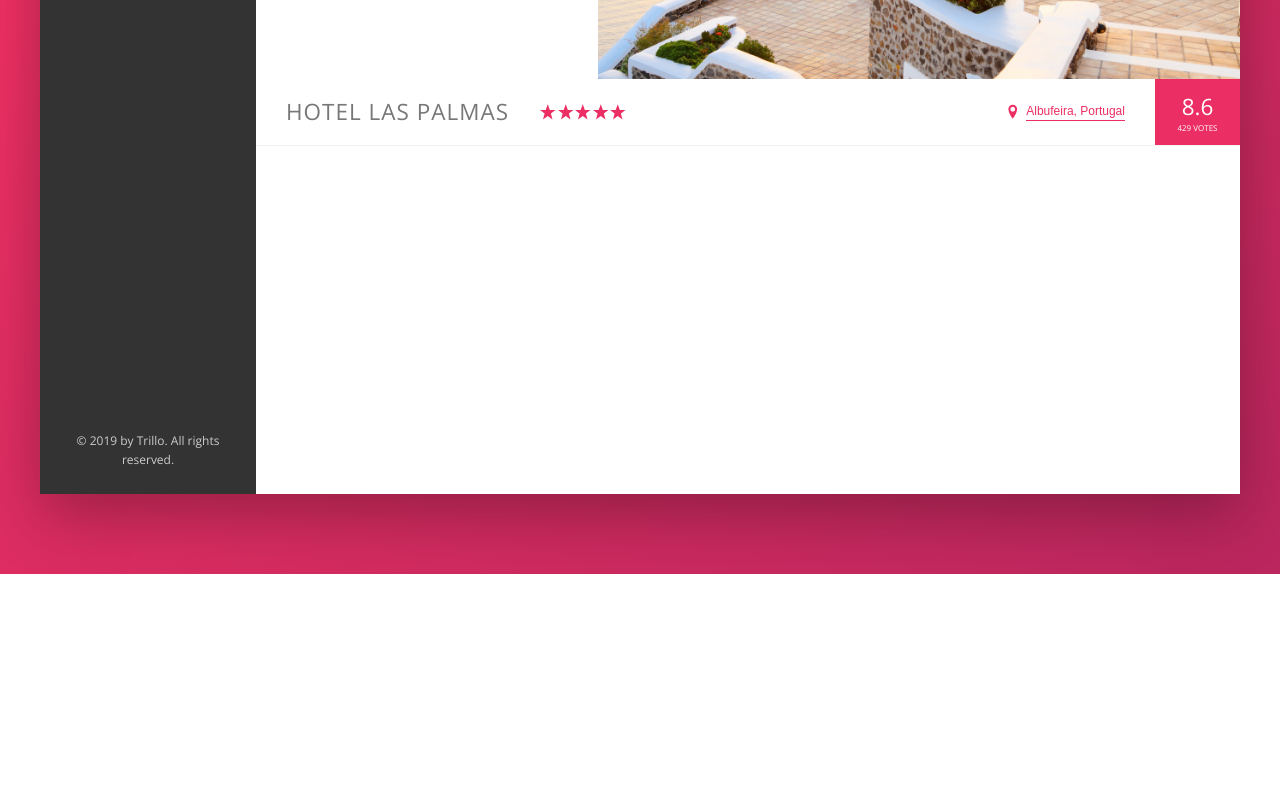
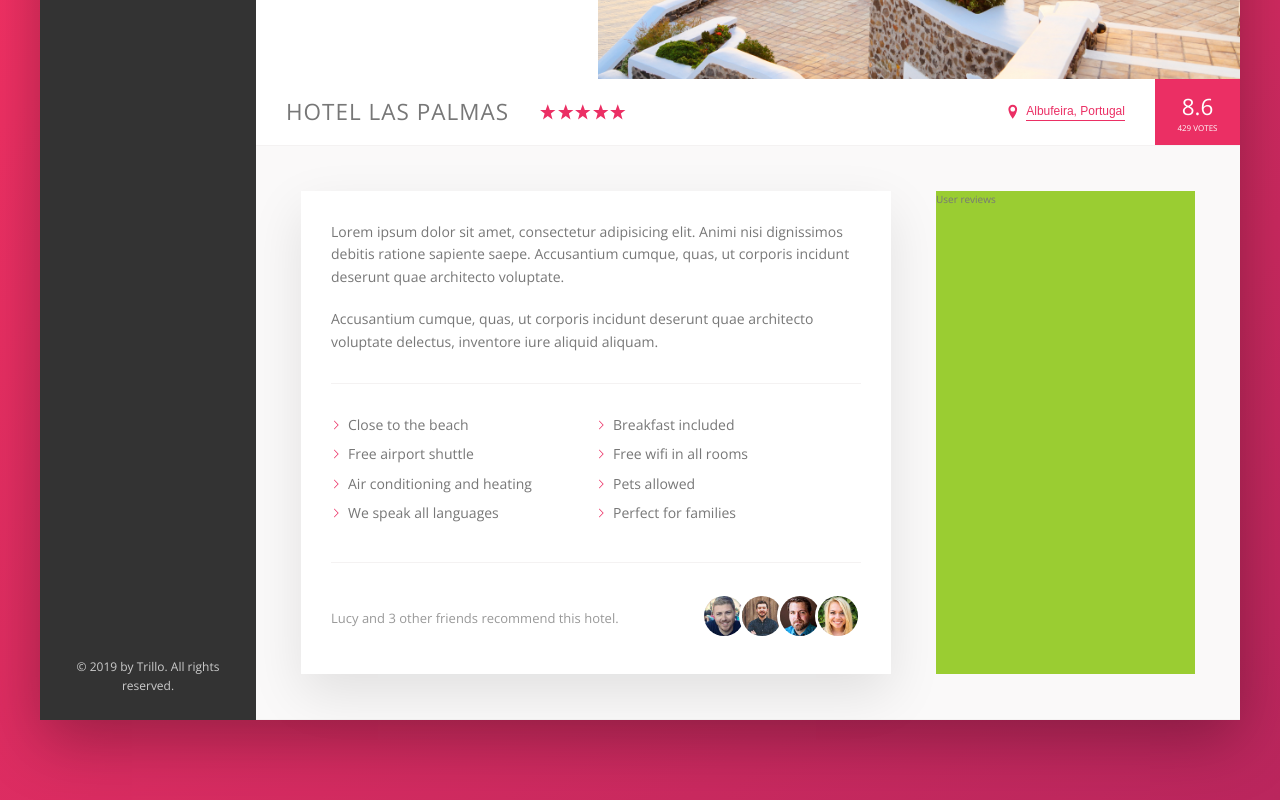
Before and after one commit to kevinujoodha/Trillo, a website: page index.html in a window 1280 px wide. Shown: the part 456-1256 px from the top of the page. Before the commit the page ends 1030 px from the top, so only its background shows below. Drawn offline with nearby package versions, Linux system fonts and the light colour scheme.

Commit message:
description section

```diff
--- a/index.html
+++ b/index.html
@@ -131,8 +131,47 @@
                     <div class="overview__rating">
                         <div class="overview__rating-average">8.6</div>
                         <div class="overview__rating-count">429 votes</div>
+                    </div>
+                </div>
 
+                <div class="detail">
+                    <div class="description">
+                        <p class="paragraph">
+                            Lorem ipsum dolor sit amet, consectetur adipisicing elit. Animi nisi dignissimos debitis ratione sapiente saepe. Accusantium cumque, quas, ut corporis incidunt deserunt quae architecto voluptate.
+                        </p>
+                        <p class="paragraph">
+                            Accusantium cumque, quas, ut corporis incidunt deserunt quae architecto voluptate delectus, inventore iure aliquid aliquam.
+                        </p>
+                        <ul class="list">
+                            <li class="list__item">Close to the beach</li>
+                            <li class="list__item">Breakfast included</li>
+                            <li class="list__item">Free airport shuttle</li>
+                            <li class="list__item">Free wifi in all rooms</li>
+                            <li class="list__item">Air conditioning and heating</li>
+                            <li class="list__item">Pets allowed</li>
+                            <li class="list__item">We speak all languages</li>
+                            <li class="list__item">Perfect for families</li>
+                        </ul>
+                        <div class="recommend">
+                            <p class="recommend__count">
+                                Lucy and 3 other friends recommend this hotel.
+                            </p>
+                            <div class="recommend__friends">
+                                <img src="img/user-3.jpg" alt="Friend 1" class="recommend__photo">
+                                <img src="img/user-4.jpg" alt="Friend 2" class="recommend__photo">
+                                <img src="img/user-5.jpg" alt="Friend 3" class="recommend__photo">
+                                <img src="img/user-6.jpg" alt="Friend 4" class="recommend__photo">
+                            </div>
+                        </div>
                     </div>
+
+                    <div class="user-reviews">
+                        User reviews
+                    </div>
+
+
+                </div>
+
             </main>
         </div>
     </div>
--- a/sass/_base.scss
+++ b/sass/_base.scss
@@ -31,6 +31,10 @@ Grey dark 3: #999
     --color-grey-dark-3: #999;
 
     --shadow-dark: 0 2rem 6rem rgba(0, 0, 0, .3);
+    --shadow-light: 0 2rem 5rem rgba(0,0,0,.1);
+
+
+    --line: 1px solid var(--color-grey-light-2);
 
 
 }
--- a/sass/_components.scss
+++ b/sass/_components.scss
@@ -213,7 +213,7 @@
 .overview {
     display: flex;
     align-items: center;
-    border-bottom: 1px solid var(--color-grey-light-2);
+    border-bottom: var(--line);
 
     &__heading {
         font-size: 2.25rem;
@@ -315,3 +315,84 @@
         box-shadow: none;
     }
 }
+
+
+////////////////////////////////////////////////
+// PARAGRAPH
+.paragraph:not(:last-of-type) {
+    margin-bottom: 2rem;
+}
+
+
+////////////////////////////////////////////////
+// LIST
+.list {
+    list-style: none;
+    margin: 3rem 0;
+    padding: 3rem 0;
+    border-top: var(--line);
+    border-bottom: var(--line);
+
+    display: flex;
+    flex-wrap: wrap;
+
+    &__item {
+        flex: 0 0 50%;
+        margin-bottom: .7rem;
+    }
+
+    &__item::before {
+        content: "";
+        display: inline-block;
+        height: 1rem;
+        width: 1rem;
+        margin-right: .7rem;
+
+        // Older browsers
+        // background-image: url(../img/chevron-thin-right.svg);
+        // background-size: cover;
+
+
+        // Newer browsers - masks
+        background-color: var(--color-primary);
+        -webkit-mask-image: url(../img/chevron-thin-right.svg);
+        -webkit-mask-size: cover;
+        mask-image: url(../img/chevron-thin-right.svg);
+        mask-size: cover;
+
+
+
+    }
+}
+
+
+////////////////////////////////////////////////
+// RECOMMEND
+.recommend {
+    font-size: 1.3rem;
+    color: var(--color-grey-dark-3);
+
+    display: flex;
+    align-items: center;
+
+    &__count {
+        margin-right: auto;
+    }
+
+    &__friends {
+
+    }
+
+    &__photo {
+        box-sizing: content-box;
+        height: 4rem;
+        width: 4rem;
+        border-radius: 50%;
+        border: 3px solid #fff;
+
+
+        &:not(:last-child) {
+            margin-right: -1.15rem;
+        }
+    }
+}
--- a/sass/_layout.scss
+++ b/sass/_layout.scss
@@ -11,7 +11,7 @@
     font-size: 1.4rem;
     height: 7rem;
     background-color: #fff;
-    border-bottom: 1px solid var(--color-grey-light-2);
+    border-bottom: var(--line);
 
 
     display: flex;
@@ -35,9 +35,28 @@
 
 .hotel-view {
     background-color: #fff;
+    flex: 1;
 
-    //TEST
-    height: 80rem;
+}
 
+.detail {
+    display: flex;
+    padding: 4.5rem;
+    background-color: var(--color-grey-light-1);
+    border-bottom: var(--line);
+}
+
+.description {
+    font-size: 1.4rem;
+    background-color: #fff;
+    box-shadow: var(--shadow-light);
+    padding: 3rem;
+    flex: 0 0 66%;
+    margin-right: 4.5rem;
+
+}
+
+.user-reviews {
+    background-color: yellowgreen;
     flex: 1;
 }
```
Also changed, not shown: css/style.css.
